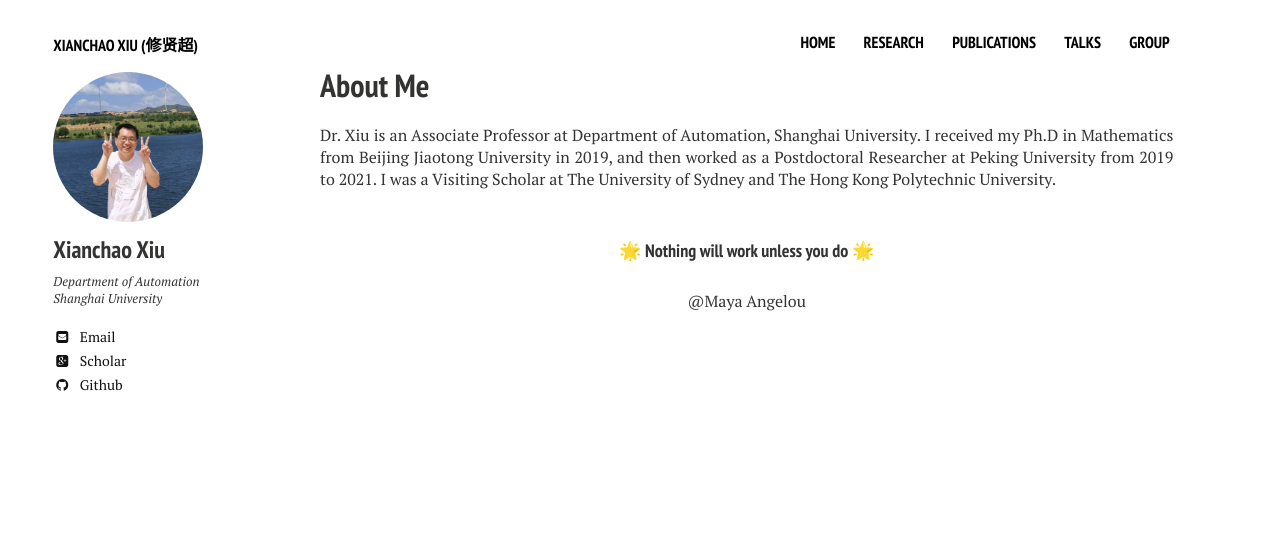
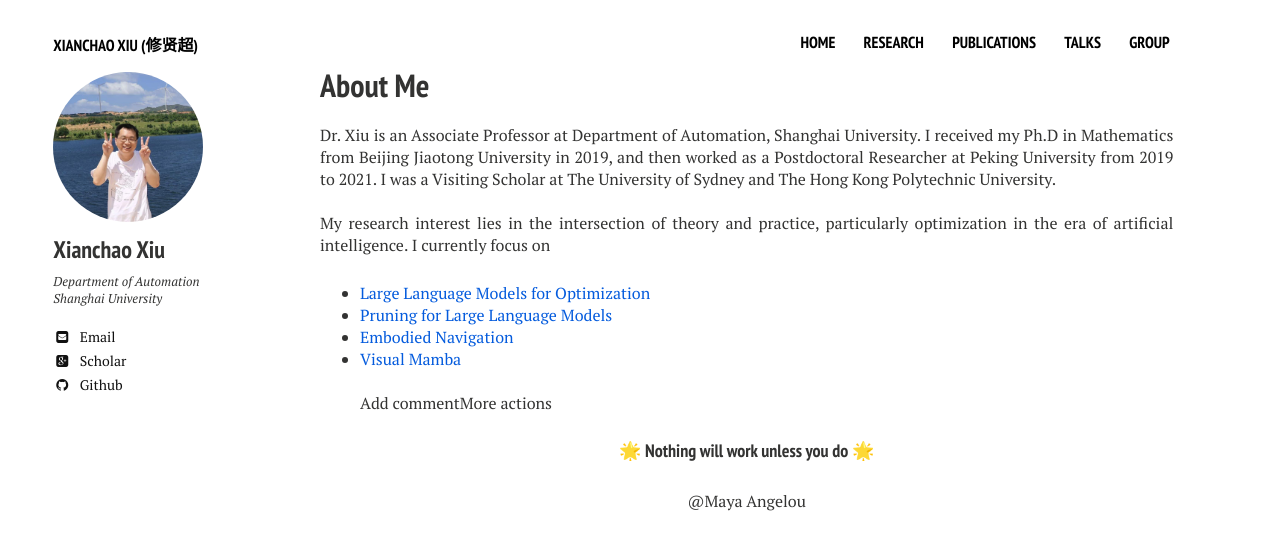
Before and after one commit to xianchaoxiu/xianchaoxiu.github.io, a Jekyll site: the page built from index.md, in a window 1280 px wide. Shown: the top 550 px of the page. Built offline with Jekyll 4.4.1, drawn with Linux system fonts in a browser that asks for light colours; nearby versions of some CDN libraries.

Commit message:
Update home2.html

```diff
--- a/_layouts/home2.html
+++ b/_layouts/home2.html
@@ -31,9 +31,14 @@
 		I was a Visiting Scholar at The University of Sydney and The Hong Kong Polytechnic University. <br> <br>
 
 
-
-
-
+My research interest lies in the intersection of theory and practice, particularly optimization in the era of artificial intelligence.
+	 I currently focus on
+   <ul>
+      <li> <a href="https://github.com/xianchaoxiu/Large-Language-Models-for-Optimization" class="textlink" target="_blank">Large Language Models for Optimization </a> </li>
+      <li> <a href="https://github.com/xianchaoxiu/Pruning-for-Large-Language-Models" class="textlink" target="_blank">Pruning for Large Language Models</a> </li>
+      <li> <a href="https://github.com/xianchaoxiu/Embodied-Navigation" class="textlink" target="_blank">Embodied Navigation</a> </li>
+      <li> <a href="https://github.com/xianchaoxiu/Visual-Mamba" class="textlink" target="_blank">Visual Mamba</a> </li>  <br>Add commentMore actions
+    </ul>
 
 
 <h4 align="center">🌟 Nothing will work unless you do 🌟</h4>
```
